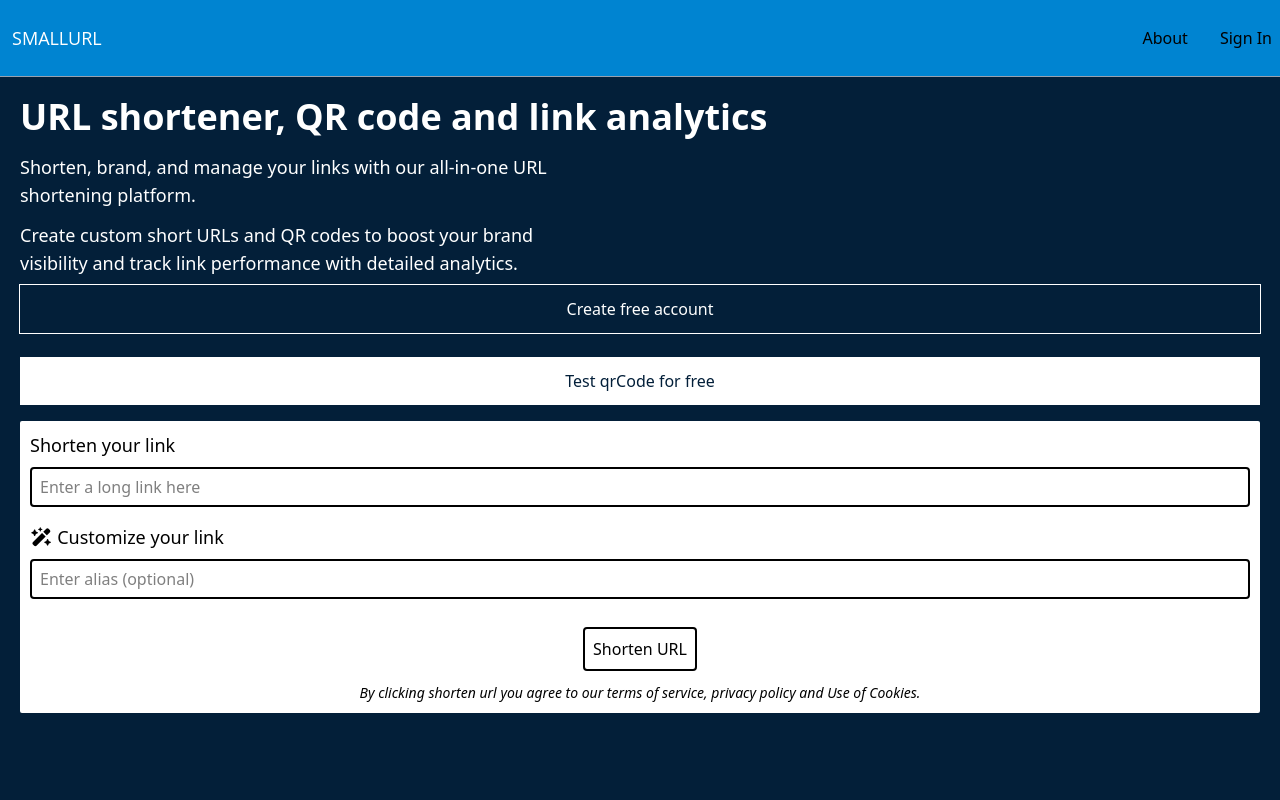
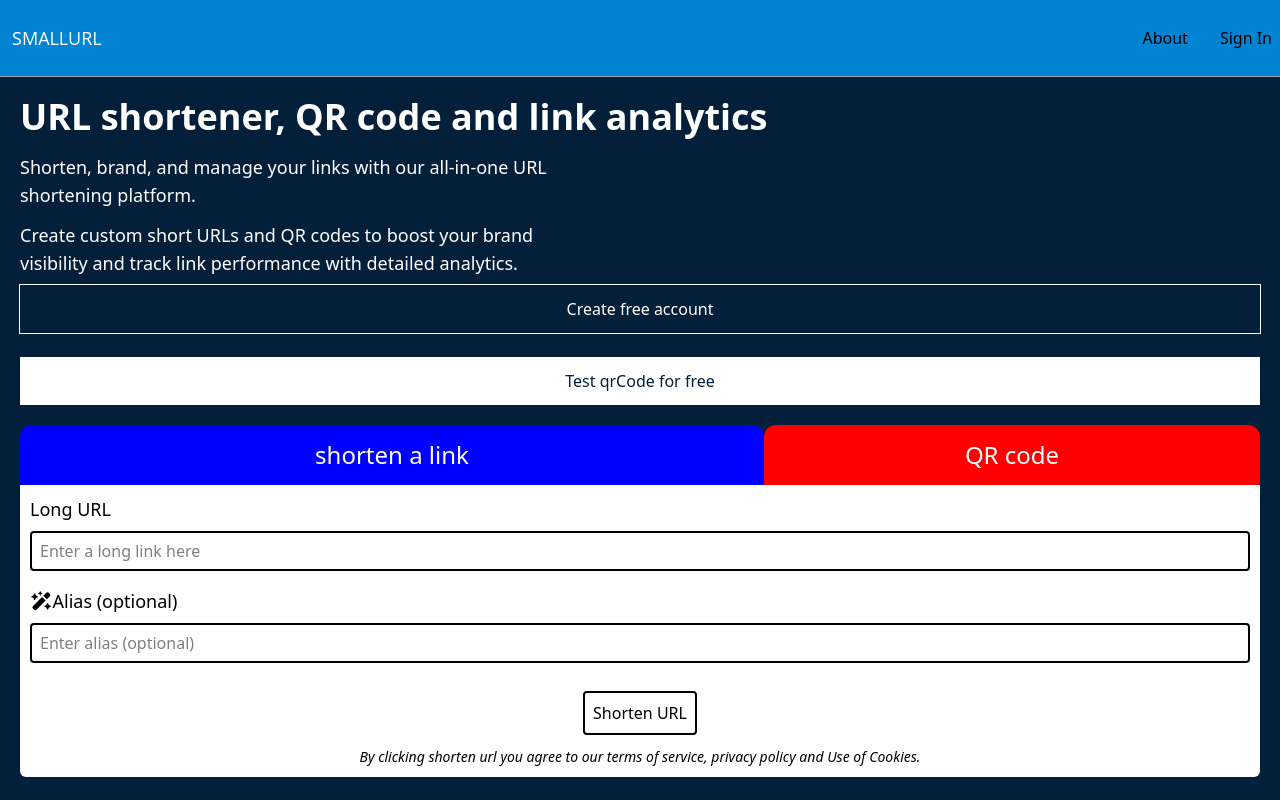
Before and after one commit to guardianprime/url-shortener, a React (Vite) app in the folder FRONTEND/: page / in a window 1280 px wide. Shown: the top 800 px of the page. Built offline with nearby package versions, Linux system fonts and the light colour scheme; no server answers.

Commit message:
chore: bgcolor toggle and form toggle feature

```diff
--- a/FRONTEND/src/components/HeroSection.jsx
+++ b/FRONTEND/src/components/HeroSection.jsx
@@ -1,8 +1,11 @@
 import { useNavigate } from "react-router-dom";
+import { useState } from "react";
 import UrlForm from "./UrlForm";
+import QrForm from "./qrForm";
 
 function Herosection() {
   const navigate = useNavigate();
+  const [formToggle, setFormToggle] = useState(false);
 
   function handleRedirect() {
     navigate("/signup");
@@ -11,6 +14,7 @@ function Herosection() {
   function handleTestbtn() {
     navigate("/about");
   }
+
   return (
     <section className="h-full w-full bg-[#031f39] p-5 ">
       <div className="text-white">
@@ -42,7 +46,31 @@ function Herosection() {
           </button>
         </div>
       </div>
-      <UrlForm />
+      <div className="mt-5 text-white text-2xl flex h-15">
+        <button
+          className="w-3/5 rounded-t-xl h-full "
+          style={
+            formToggle
+              ? { backgroundColor: "red" }
+              : { backgroundColor: "blue" }
+          }
+          onClick={() => setFormToggle(false)}
+        >
+          shorten a link
+        </button>
+        <button
+          className="w-2/5 rounded-t-xl h-full"
+          style={
+            formToggle
+              ? { backgroundColor: "blue" }
+              : { backgroundColor: "red" }
+          }
+          onClick={() => setFormToggle(true)}
+        >
+          QR code
+        </button>
+      </div>
+      {formToggle ? <QrForm /> : <UrlForm />}
     </section>
   );
 }
--- a/FRONTEND/src/components/Qrform.jsx
+++ b/FRONTEND/src/components/Qrform.jsx
@@ -88,7 +88,7 @@ function QrForm() {
   }
 
   return (
-    <div className="p-2.5 bg-white rounded-xs mt-4">
+    <div className="p-2.5 bg-white rounded-b-md">
       {loading && <p>⏳ QR code is being generated...</p>}
       {error && <p className="text-red-500">❌ {error}</p>}
 
--- a/FRONTEND/src/components/UrlForm.jsx
+++ b/FRONTEND/src/components/UrlForm.jsx
@@ -97,7 +97,7 @@ function UrlForm() {
   }
 
   return (
-    <div className="p-2.5 bg-white rounded-xs mt-4">
+    <div className="p-2.5 bg-white rounded-b-md">
       {loading && <p>⏳ URL is being shortened...</p>}
       {error && <p className="text-red-500">❌ {error}</p>}
 
@@ -150,7 +150,7 @@ function UrlForm() {
       ) : (
         <div>
           <label htmlFor="url" className="text-lg">
-            Shorten your link
+            Long URL
           </label>
           <input
             type="text"
@@ -162,7 +162,7 @@ function UrlForm() {
           />
           <label htmlFor="alias" className="mt-4 text-lg block">
             <i className="fa-solid fa-wand-magic-sparkles"></i>
-            <span> Customize your link</span>
+            <span>Alias (optional)</span>
           </label>
           <input
             type="text"
```
